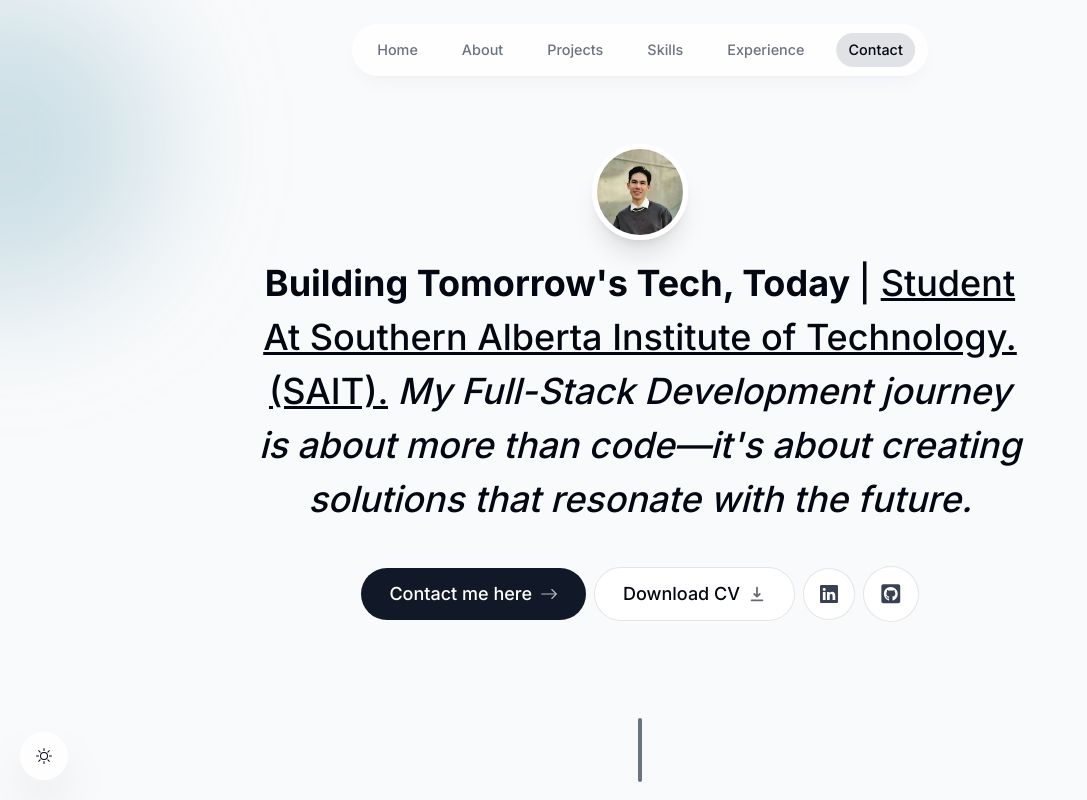
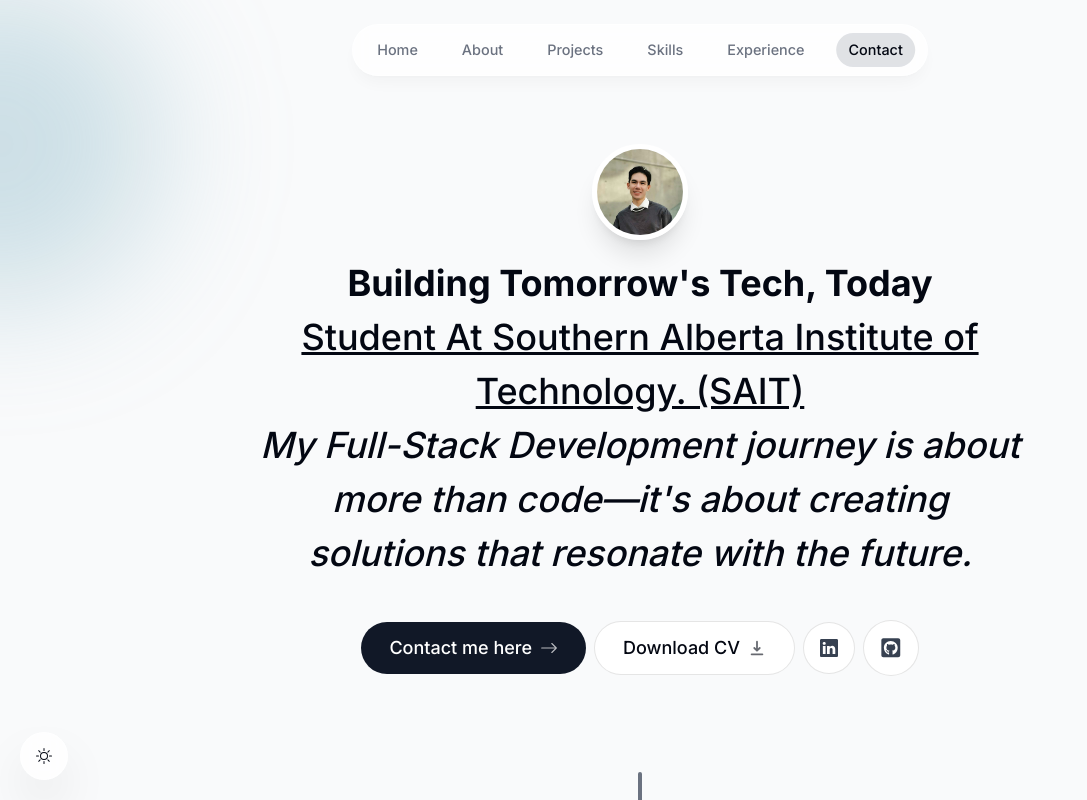
Before and after one commit to TylerTLe/portfolio, a Next.js app: page / in a window 1280 px wide. Shown: the top 800 px of the page, without its empty margins (0-1087 px from the left). Built offline with nearby package versions, Linux system fonts and the light colour scheme; no server answers.

Commit message:
Update intro component and CV

```diff
--- a/components/intro.tsx
+++ b/components/intro.tsx
@@ -51,9 +51,9 @@ export default function Intro() {
         initial={{ opacity: 0, y: 100 }}
         animate={{ opacity: 1, y: 0 }}
       >
-        <span className="font-bold">Building Tomorrow's Tech, Today </span> |{" "}
+        <span className="font-bold">Building Tomorrow's Tech, Today </span> <br/>{" "}
         <span className="underline">
-          Student At Southern Alberta Institute of Technology. (SAIT).
+          Student At Southern Alberta Institute of Technology. (SAIT)<br/>
         </span>{" "}
         <span className="italic">
         My Full-Stack Development journey is about more than code—it's about creating solutions that resonate with the future.
```
Also changed, not shown: 1 other file (tests, documents, lock files or other folders).
